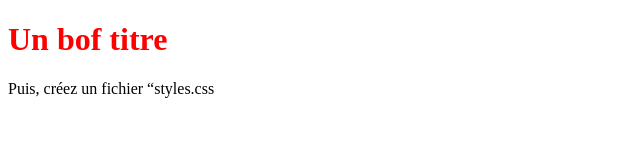
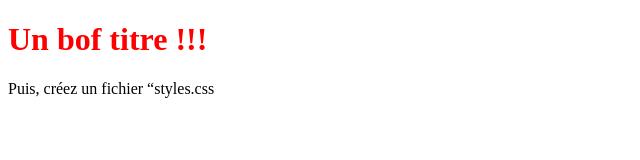
Before and after one commit to horusisis/proj2, a plain HTML site: page index.html in a window 1280 px wide. Shown: the full height of the page, 0-640 px from the left. Drawn offline with Linux system fonts and the light colour scheme.

Commit message:
modification du titre avec git status!

```diff
--- a/index.html
+++ b/index.html
@@ -5,7 +5,7 @@
    <link rel="stylesheet" type="text/css" href="styles.css">
 </head>
 <body>
-   <h1>Un bof titre</h1>
+   <h1>Un bof titre !!!</h1>
 </body>
 </html>
 Puis, créez un fichier “styles.css
```
